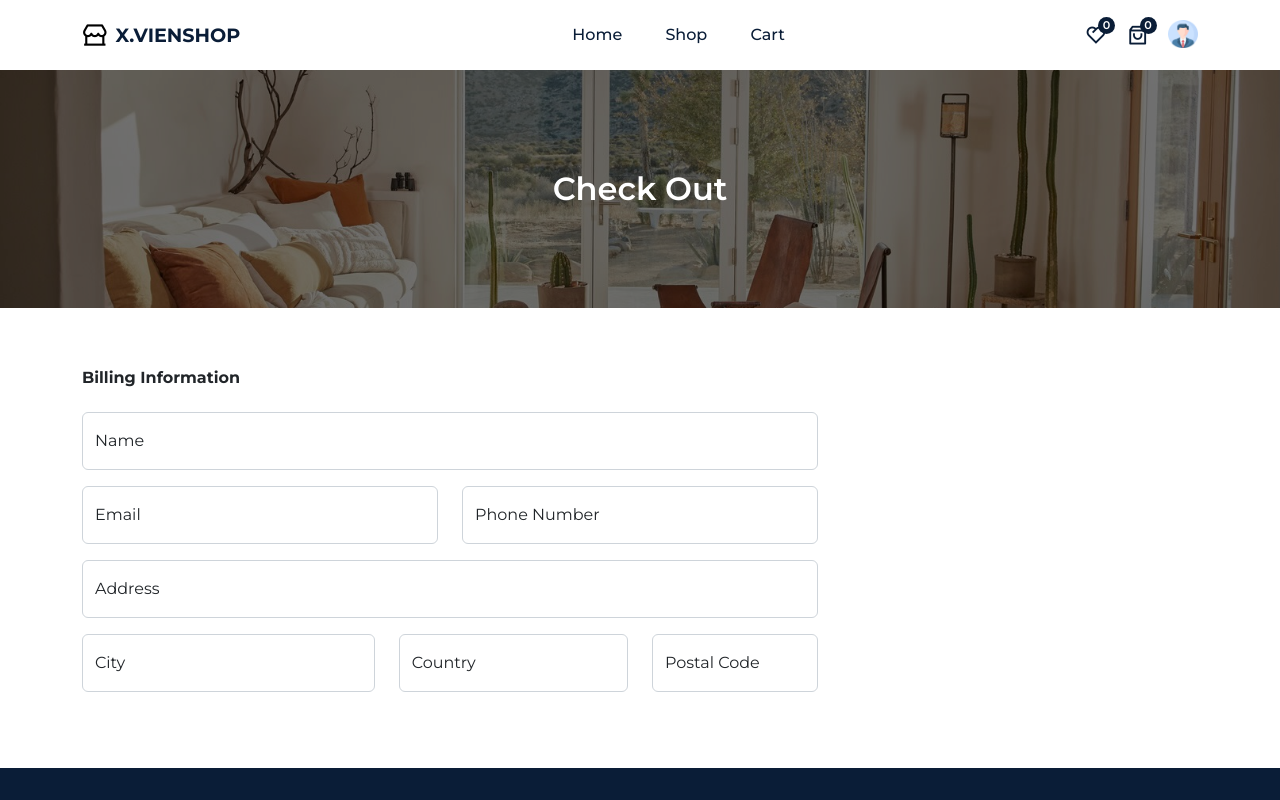
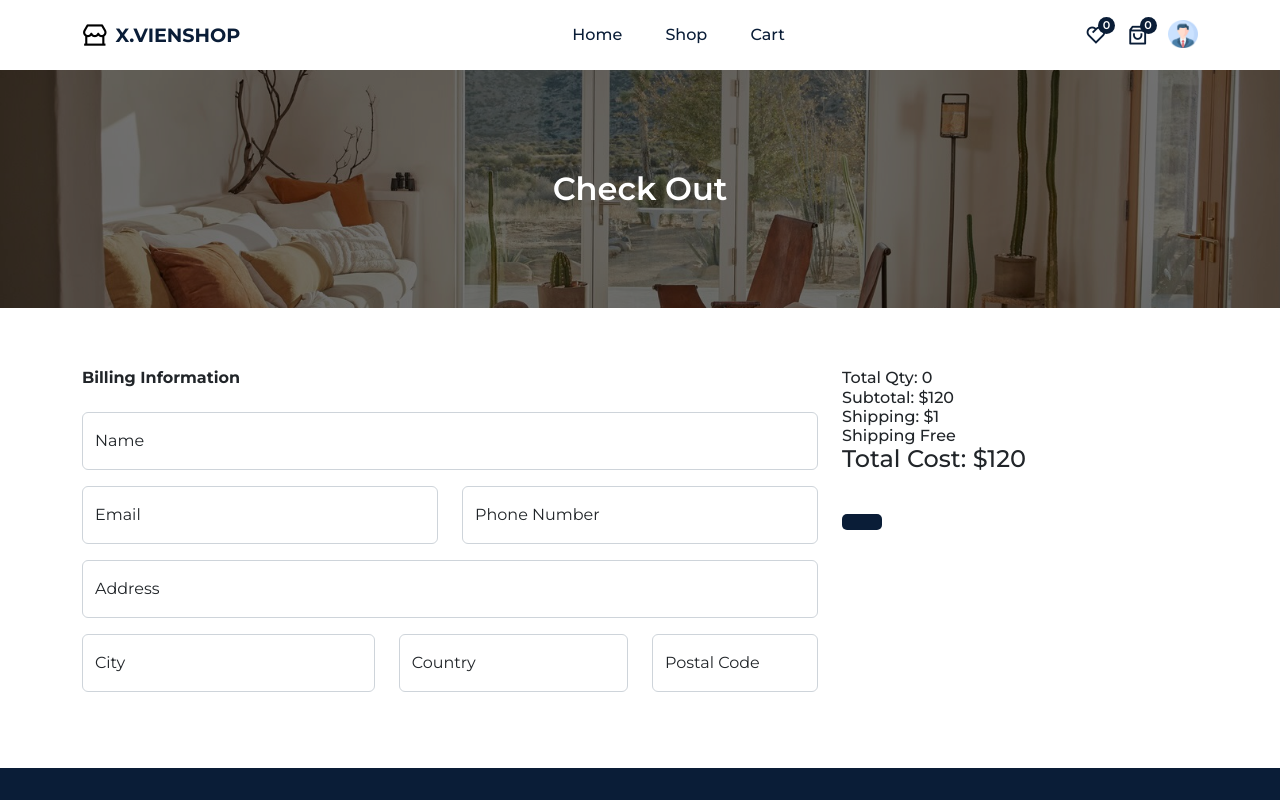
Before and after one commit to XuanVien08/XVSHOP, a React (Create React App) app: page /checkout in a window 1280 px wide. Shown: the top 800 px of the page. Built offline with nearby package versions, Linux system fonts and the light colour scheme.

Commit message:
push code

```diff
--- a/src/components/UI/Clock.jsx
+++ b/src/components/UI/Clock.jsx
@@ -6,7 +6,7 @@ const Clock = () => {
   let interval;
 
   const onCountDown = () => {
-    const destination = new Date("Nov 30,2022").getTime();
+    const destination = new Date("12 30,2022").getTime();
     interval = setInterval(() => {
       const now = new Date().getTime();
       const different = destination - now;
--- a/src/pages/Cart.jsx
+++ b/src/pages/Cart.jsx
@@ -50,12 +50,15 @@ const Cart = () => {
                 taxes and shipping will Calculate in checkout
               </p>
               <div className="">
-                <button className="buy__btn w-100 mb-0">
-                  <Link to="/shop">Continue Shopping</Link>
-                </button>
-                <button className="buy__btn w-100 mt-3">
-                  <Link to="/checkout">Checkout</Link>
-                </button>
+                <Link to="/shop">
+                  <button className="buy__btn w-100 mb-0">
+                    Continue Shopping
+                  </button>
+                </Link>
+
+                <Link to="/checkout">
+                  <button className="buy__btn w-100 mt-3">Checkout</button>
+                </Link>
               </div>
             </Col>
           </Row>
--- a/src/pages/CheckOut.jsx
+++ b/src/pages/CheckOut.jsx
@@ -114,7 +114,24 @@ const CheckOut = () => {
               </Form>
             </Col>
 
-            <Col lg="4"></Col>
+            <Col lg="4">
+              <div className="checkout__cart">
+                <h6 className="">
+                  Total Qty: <span>0</span>
+                </h6>
+                <h6 className="">
+                  Subtotal: <span>$120</span>
+                </h6>{" "}
+                <h6 className="">
+                  Shipping: <span>$1</span>
+                </h6>
+                <h6>Shipping Free</h6>
+                <h4 className="">
+                  Total Cost: <span>$120</span>
+                </h4>
+              </div>
+              <button className="btn buy__btn auth__btn"></button>
+            </Col>
           </Row>
         </Container>
       </section>
--- a/src/pages/Shop.jsx
+++ b/src/pages/Shop.jsx
@@ -1,4 +1,4 @@
-import React, { useCallback, useState } from "react";
+import React, { useCallback, useEffect, useState } from "react";
 import { Col, Container, Row } from "reactstrap";
 import Helmet from "../components/Helmet/Helmet";
 import CommonSection from "../components/UI/CommonSection";
@@ -9,6 +9,10 @@ import debounce from "lodash.debounce";
 
 const Shop = () => {
   const [productsData, setProductsData] = useState(products);
+
+  useEffect(() => {
+    window.scroll(0, 0);
+  }, [productsData]);
 
   const handleFilter = (e) => {
     const filterValue = e.target.value;
@@ -28,9 +32,12 @@ const Shop = () => {
     const searchedProducts = products.filter((item) =>
       item.productName.toLowerCase().includes(searchTerm.toLowerCase())
     );
+    console.log(searchTerm);
     setProductsData(searchedProducts);
   };
-  const debouncedChangeHandler = useCallback(debounce(handleSearch, 500), []);
+  const debouncedChangeHandler = useCallback(debounce(handleSearch, 500), [
+    productsData,
+  ]);
 
   return (
     <Helmet title="shop">
--- a/src/sass/_base.scss
+++ b/src/sass/_base.scss
@@ -6,6 +6,8 @@
   margin: 0;
   padding: 0;
   box-sizing: border-box;
+  scroll-behavior: smooth;
+  transition: scroll-behavior 0.2s;
 }
 
 body {
```
Also changed, not shown: src/assets/images/xv.jpg (added).
